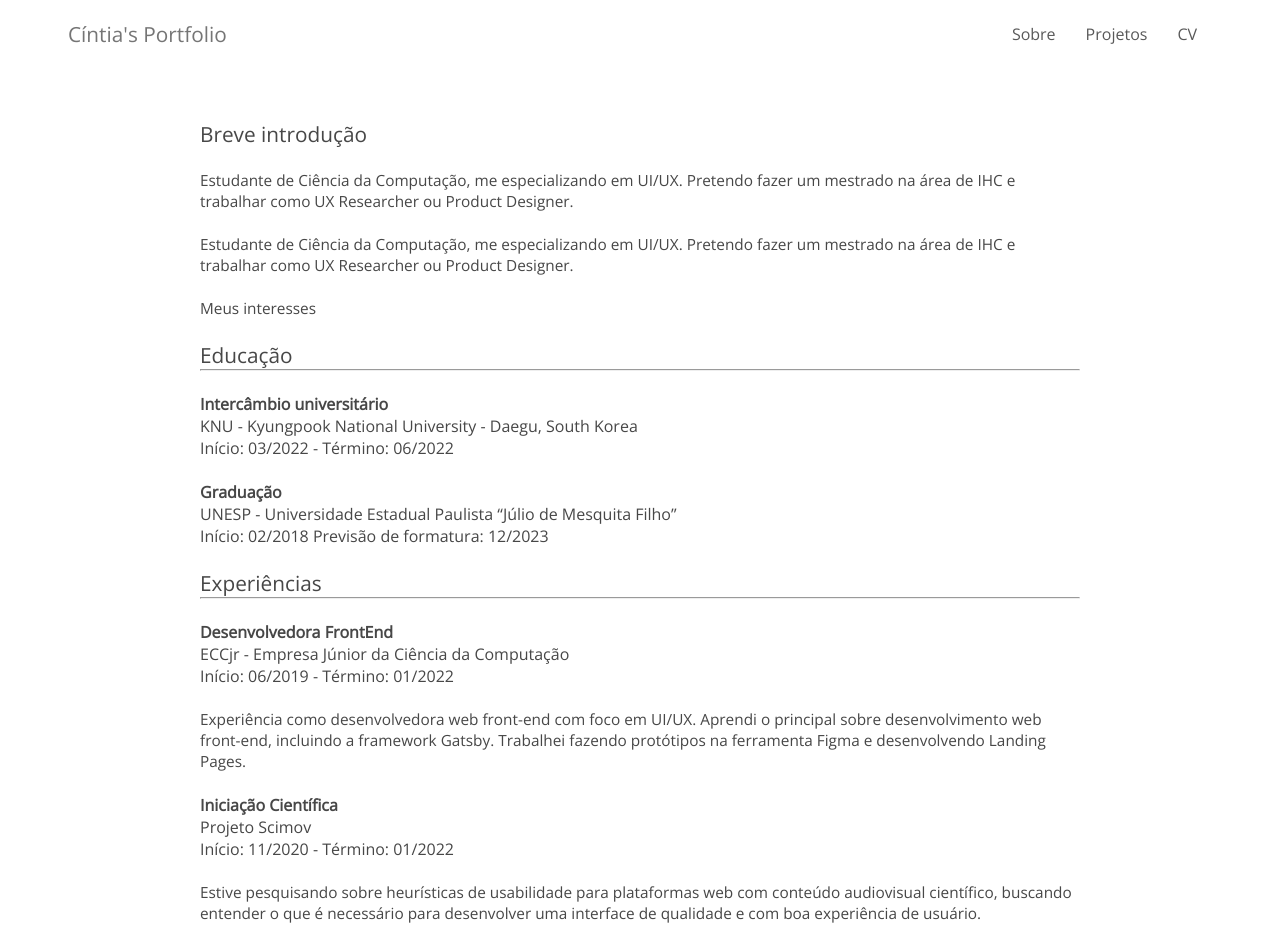
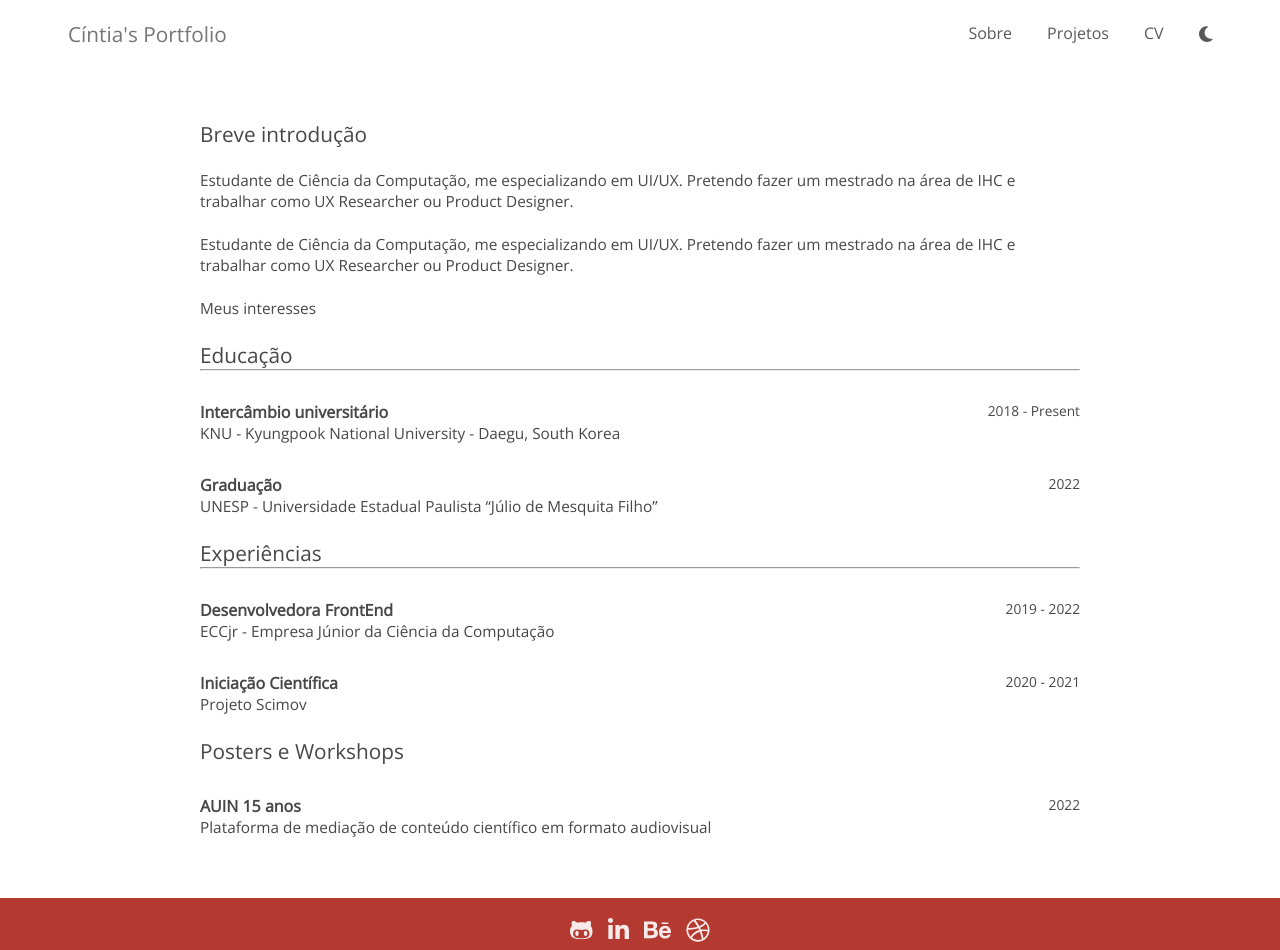
Before and after one commit to Lunatc/portfolio, a React (Create React App) app: page /about in a window 1280 px wide. Shown: the top 950 px of the page. Built offline with nearby package versions, Linux system fonts and the light colour scheme.

Commit message:
Update About me, Header and Footer

```diff
--- a/public/index.html
+++ b/public/index.html
@@ -2,7 +2,7 @@
 <html lang="en">
   <head>
     <meta charset="utf-8" />
-    <link rel="icon" href="%PUBLIC_URL%/favicon.ico" />
+    <link rel="icon" href="%PUBLIC_URL%/icon.png" />
     <meta name="viewport" content="width=device-width, initial-scale=1" />
     <meta name="theme-color" content="#000000" />
     <meta
--- a/src/index.js
+++ b/src/index.js
@@ -2,12 +2,13 @@ import React from 'react';
 import ReactDOM from 'react-dom';
 import { BrowserRouter } from 'react-router-dom';
 import { library } from '@fortawesome/fontawesome-svg-core';
-import { fab } from '@fortawesome/free-brands-svg-icons'
+import { fab } from '@fortawesome/free-brands-svg-icons';
+import { faMoon } from "@fortawesome/free-solid-svg-icons";
 
 import './index.css';
 import App from './App';
 
-library.add(fab);
+library.add(fab, faMoon);
 
 
 ReactDOM.render(
--- a/src/layouts/footer.js
+++ b/src/layouts/footer.js
@@ -4,8 +4,6 @@ import { FontAwesomeIcon } from '@fortawesome/react-fontawesome'
 function Footer() {
     return (
         <footer className={classes.footer}>
-            <div className={classes.contato}>
-                <p>cbrmesquita@gmail.com</p>
                 <div className={classes.redes}>
                     <ul>
                         <li>
@@ -30,7 +28,6 @@ function Footer() {
                         </li>
                     </ul>
                 </div>
-            </div>
                 <p>Todos os direitos reservados - Cintia 2023</p>
         </footer>
     );
--- a/src/layouts/header.js
+++ b/src/layouts/header.js
@@ -1,5 +1,6 @@
 import { Link } from 'react-router-dom';
 import classes from './styles/header.module.css';
+import { FontAwesomeIcon } from '@fortawesome/react-fontawesome'
 
 function Header() {
     return (
@@ -7,7 +8,6 @@ function Header() {
             <h1>
                 <Link to="/">Cíntia's Portfolio</Link>
             </h1>
-
             <nav>
                 <ul>
                      <li>
@@ -19,9 +19,15 @@ function Header() {
                     <li>
                         <a href="https://drive.google.com/file/d/14rvCWLhOxG_0czzwcFv7fVioEHtRPcnu/view?usp=sharing">CV</a>
                     </li>
+                    <li>
+                        <a href="/" className={classes.icon}>
+                            <FontAwesomeIcon icon="moon" />
+                        </a>
+                    </li>
                 </ul>
             </nav>
         </header>
+
     );
   }
 
--- a/src/layouts/styles/footer.module.css
+++ b/src/layouts/styles/footer.module.css
@@ -17,19 +17,15 @@ footer p{
     font-weight: bold;
 }
 
-.contato{
+.redes{
     background-color: #B43930;
     margin-top: 0;
     width: 100%;
     display: flex;
     flex-direction: row;
-    justify-content: space-between;
-    padding: 10px 68px;
+    justify-content: center;
+    padding: 15px 68px;
     align-items: center;
-}
-
-.redes{
-    margin-top: 0;
 }
 
 footer ul{
@@ -39,7 +35,7 @@ footer ul{
 }
 
 footer ul a{
-    font-size: 20px;
+    font-size: 24px;
     color: #fff;
 }
 
--- a/src/layouts/styles/header.module.css
+++ b/src/layouts/styles/header.module.css
@@ -21,8 +21,8 @@ header li a{
     color: #474747;
 }
 
-header li{
-    margin: 0 15px;
+header ul{
+    gap: 35px;
 }
 
 @media (max-width: 700px){
@@ -40,3 +40,8 @@ h1{
     font-size: 1.3rem;
     font-weight: normal;
 }
+
+.icon{
+    color: #474747;
+    font-size: 18px;
+}
--- a/src/pages/about.js
+++ b/src/pages/about.js
@@ -16,43 +16,62 @@ function About() {
 
             <h1>Educação</h1>
             <hr/>
-            <br></br>
-            <h3>Intercâmbio universitário</h3>
-            <p>KNU - Kyungpook National University - Daegu, South Korea
-            <br/> Início: 03/2022 - Término: 06/2022</p>
+            <div className={classes.item}>
+                <div className={classes.text}>
+                    <h3>Intercâmbio universitário</h3>
+                    <p className={classes["small-text"]}>KNU - Kyungpook National University - Daegu, South Korea</p>
+                </div>
+                <div className={classes.date}>
+                   <p>2018 - Present</p>
+                </div>
+            </div>
 
-            <br></br>
-            <h3>Graduação</h3>
-            <p>UNESP - Universidade Estadual Paulista “Júlio de Mesquita Filho”
-            <br/> Início: 02/2018 Previsão de formatura: 12/2023
-            </p>
+            <div className={classes.item}>
+                <div className={classes.text}>
+                    <h3>Graduação</h3>
+                    <p className={classes["small-text"]}>UNESP - Universidade Estadual Paulista “Júlio de Mesquita Filho”</p>
+                </div>
+                <div className={classes.date}>
+                   <p>2022</p>
+                </div>
+            </div>
 
             <br></br>
             <h1>Experiências</h1>
             <hr/>
+
+            <div className={classes.item}>
+                <div className={classes.text}>
+                    <h3>Desenvolvedora FrontEnd</h3>
+                    <p className={classes["small-text"]}>ECCjr - Empresa Júnior da Ciência da Computação</p>
+                </div>
+                <div className={classes.date}>
+                   <p>2019 - 2022</p>
+                </div>
+            </div>
+
+            <div className={classes.item}>
+                <div className={classes.text}>
+                    <h3>Iniciação Científica</h3>
+                    <p className={classes["small-text"]}>Projeto Scimov</p>
+                </div>
+                <div className={classes.date}>
+                   <p>2020 - 2021</p>
+                </div>
+            </div>
+
             <br></br>
-            <h3>Desenvolvedora FrontEnd</h3>
-            <p>ECCjr - Empresa Júnior da Ciência da Computação</p>
-            <p>Início: 06/2019 - Término: 01/2022</p>
-            <br></br>
-            <p className={classes["small-text"]}>Experiência como desenvolvedora web front-end com foco em UI/UX. Aprendi o principal sobre desenvolvimento web front-end, incluindo a framework Gatsby. Trabalhei fazendo protótipos na ferramenta Figma e desenvolvendo Landing Pages.</p>
-            <br></br>
+            <h1>Posters e Workshops</h1>
 
-            <h3>Iniciação Científica</h3>
-            <p>Projeto Scimov</p>
-            <p>Início: 11/2020 - Término: 01/2022</p>
-            <br></br>
-            <p className={classes["small-text"]}>Estive pesquisando sobre heurísticas de usabilidade para plataformas web com conteúdo audiovisual científico, buscando entender o que é necessário para desenvolver uma interface de qualidade e com boa experiência de usuário.</p>
-            <br></br>
-
-            <h1>Posters e Workshops</h1>
-            <hr/>
-            <br></br>
-            <h3>AUIN 15 anos</h3>
-            <p>Plataforma ...</p>
-            <p>Data:</p>
-            <br></br>
-            <p className={classes["small-text"]}>Experiência como desenvolvedora web front-end com foco em UI/UX. Aprendi o principal sobre desenvolvimento web front-end, incluindo a framework Gatsby. Trabalhei fazendo protótipos na ferramenta Figma e desenvolvendo Landing Pages.</p>
+            <div className={classes.item}>
+                <div className={classes.text}>
+                    <h3>AUIN 15 anos</h3>
+                    <p className={classes["small-text"]}>Plataforma de mediação de conteúdo científico em formato audiovisual </p>
+                </div>
+                <div className={classes.date}>
+                   <p>2022</p>
+                </div>
+            </div>
         </div>
     );
 }
--- a/src/pages/styles/about.module.css
+++ b/src/pages/styles/about.module.css
@@ -22,3 +22,19 @@
 .About ul a i{
     font-size: 20px;
 }
+
+.item{
+    margin-top: 0;
+    display: flex;
+    flex-direction: row;
+    justify-content: space-between;
+}
+
+.text{
+    display: flex;
+    flex-direction: column;
+}
+
+.date{
+    font-size: 0.86rem;
+}
```
Also changed, not shown: public/icon.png (added), 1 other file (tests, documents, lock files or other folders).
